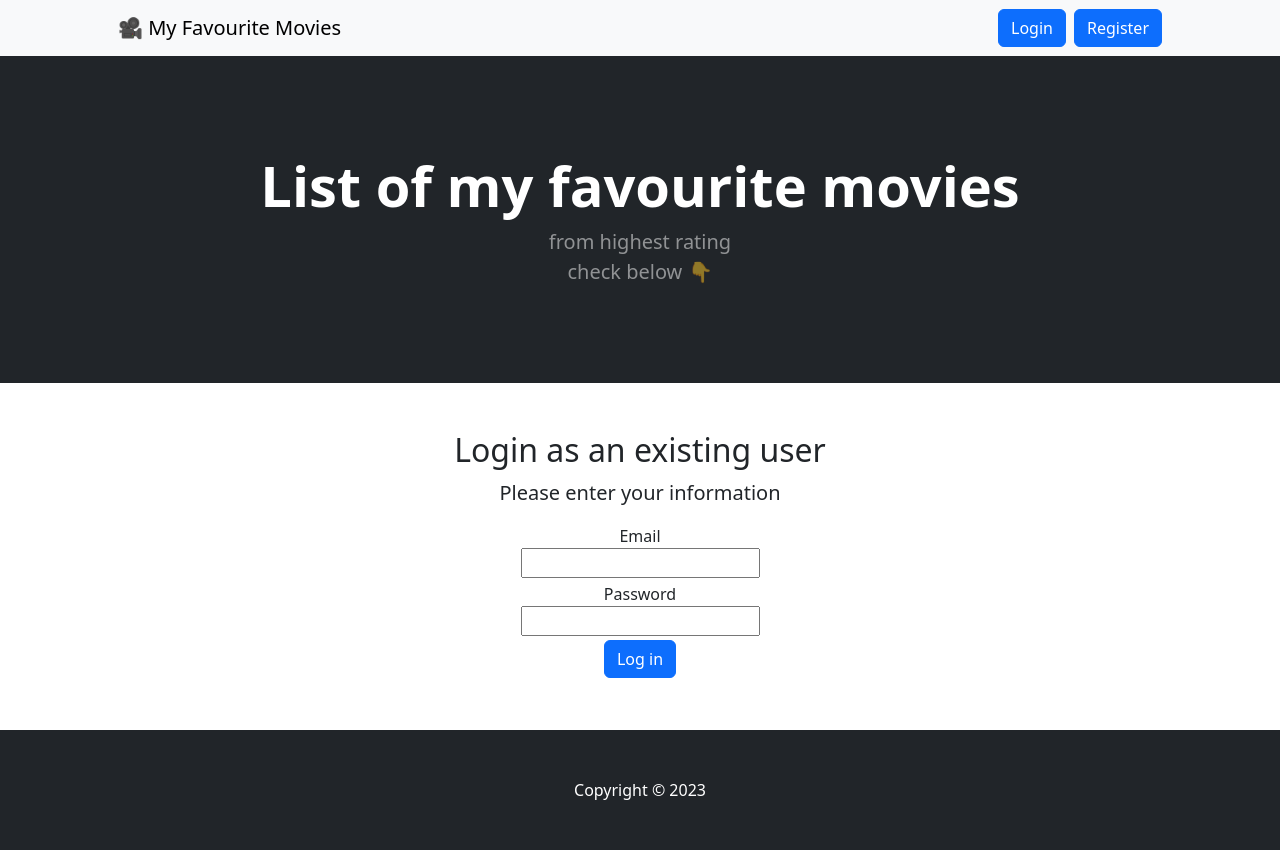
After one commit to ASzydlowski3/Movie-Review-Web-App, a Flask app: page /login in a window 1280 px wide. The commit adds this page. Run offline with Flask 3, Linux system fonts and the light colour scheme; some libraries are stand-ins or nearby versions.

Commit message:
Implemented user authentication, user-specific movie addition, deletion and editing features.

```diff
--- a/main.py
+++ b/main.py
@@ -1,21 +1,42 @@
-from flask import Flask, render_template, redirect, url_for, request
+from flask import Flask, render_template, redirect, url_for, request, flash
 from flask_bootstrap import Bootstrap5
 from flask_sqlalchemy import SQLAlchemy
+from werkzeug.security import generate_password_hash, check_password_hash
 from flask_wtf import FlaskForm
-from wtforms import StringField, SubmitField
+from wtforms import StringField, SubmitField, PasswordField
 from wtforms.validators import DataRequired
+from flask_login import UserMixin, login_user, LoginManager, login_required, current_user, logout_user
 import requests
 import os
 
+
 db = SQLAlchemy()
-
+print(os.urandom(12))
 app = Flask(__name__)
-app.config['SECRET_KEY'] = '8BYkEfBA6O6donzWlSihBXox7C0sKR6b'
+########INSERT YOUR SECRET KEY########
+app.config['SECRET_KEY'] = f'{os.urandom(12)}'
 Bootstrap5(app)
 engine = db.create_engine("sqlite:///fav_movies.db")
 app.config["SQLALCHEMY_DATABASE_URI"] = "sqlite:///fav_movies.db"
 db.init_app(app)
+login_manager = LoginManager()
+login_manager.init_app(app)
 
+
+
+
+
+class LoginForm(FlaskForm):
+    email = StringField('Email', validators=[DataRequired()])
+    password = PasswordField('Password', validators=[DataRequired()])
+    submit = SubmitField('Log in')
+
+
+class RegisterForm(FlaskForm):
+    email = StringField('Email', validators=[DataRequired()])
+    password = PasswordField('Password', validators=[DataRequired()])
+    name = StringField('Name', validators=[DataRequired()])
+    submit = SubmitField('Register')
 
 
 class EditForm(FlaskForm):
@@ -23,13 +44,17 @@ class EditForm(FlaskForm):
     review = StringField('Review')
     submit = SubmitField('Change')
 
+
 class AddForm(FlaskForm):
     title = StringField('Title', render_kw={"placeholder": "Enter movie title", "style": "text-align: center;"}, validators=[DataRequired()])
     submit = SubmitField('submit')
 
+
 class Movie(db.Model):
     id = db.Column(db.Integer, primary_key=True)
-    title = db.Column(db.String, unique=True, nullable=False)
+    owner_id = db.Column(db.Integer, nullable=False)
+    movie_id = db.Column(db.Integer, nullable=False)
+    title = db.Column(db.String, nullable=False)
     year = db.Column(db.Integer, nullable=False)
     description = db.Column(db.String, nullable=False)
     rating = db.Column(db.String, nullable=False)
@@ -38,17 +63,83 @@ class Movie(db.Model):
     img_url = db.Column(db.String, nullable=False)
     trailer_url = db.Column(db.String, nullable=False)
 
+class User(UserMixin, db.Model):
+    id = db.Column(db.Integer, primary_key=True)
+    email = db.Column(db.String(100), unique=True)
+    password = db.Column(db.String(100))
+    name = db.Column(db.String(1000))
+
 
 with app.app_context():
     db.create_all()
 
+@login_manager.user_loader
+def load_user(user_id):
+    return db.get_or_404(User, user_id)
+
+@login_required
 @app.route("/")
 def home():
-    movies = db.session.execute(db.select(Movie).order_by(Movie.rating.desc())).scalars().all()
-    return render_template("index.html", movies=movies)
+    if current_user.is_authenticated:
+        movies = db.session.execute(db.select(Movie).where(Movie.owner_id == int(current_user.get_id())).order_by(Movie.rating.desc())).scalars().all()
+        return render_template("index.html", movies=movies)
+    else:
+        return redirect('register')
 
+@app.route('/register', methods=["GET", "POST"])
+def register():
+    forms = RegisterForm()
+    if request.method == 'POST':
+        if forms.validate_on_submit():
+            result = db.session.execute(db.select(User).where(User.email == request.form.get('email')))
+            user = result.scalar()
+            if user:
+                flash("This e-mail is already in our system, please log in")
+                return redirect(url_for('login'))
+            new_user = User(
+                email=request.form.get('email'),
+                password=generate_password_hash(password=request.form.get('password'), method='pbkdf2:sha256', salt_length=8),
+                name=request.form.get('name')
+            )
+            db.session.add(new_user)
+            try:
+                db.session.commit()
+                login_user(new_user)
+                return redirect("index.html")
+            except:
+                login_user(new_user)
+                return redirect("index.html")
+    return render_template("register.html", forms=forms)
+
+
+@app.route('/login', methods=["GET", "POST"])
+def login():
+    forms = LoginForm()
+    if request.method == 'POST':
+        if forms.validate_on_submit():
+            try:
+                email = request.form.get('email')
+                password = request.form.get('password')
+                user = db.session.execute(db.select(User).where(User.email == email)).scalar()
+                if check_password_hash(user.password, password):
+                    login_user(user)
+                    print(current_user.is_authenticated)
+                    return redirect("/")
+            except AttributeError:
+                print(current_user.is_authenticated)
+                return redirect("/")
+    return render_template("login.html", forms=forms)
+
+@login_required
+@app.route('/logout')
+def logout():
+    logout_user()
+    return render_template("index.html")
+
+@login_required
 @app.route('/edit', methods=["GET", "POST"])
 def edit():
+    forms = EditForm()
     if request.method == 'POST':
         with app.app_context():
             movie_to_update = db.session.execute(db.select(Movie).where(Movie.id == request.form.get('id'))).scalar()
@@ -60,14 +151,16 @@ def edit():
             return redirect("/")
     movie_id = request.args.get('id')
     movie_selected = db.get_or_404(Movie, movie_id)
-    return render_template("edit.html", movie=movie_selected, forms=EditForm())
+    return render_template("edit.html", movie=movie_selected, forms=forms)
 
+@login_required
 @app.route('/delete')
 def delete():
     movie_id = request.args.get('id')
     movie_selected = db.get_or_404(Movie, movie_id)
-    db.session.delete(movie_selected)
-    db.session.commit()
+    if movie_selected:
+        db.session.delete(movie_selected)
+        db.session.commit()
     return redirect("/")
 
 
@@ -75,24 +168,35 @@ def delete():
 
 headers = {
     "accept": "application/json",
-    "Authorization": os.environ['bearer_token']
+    "Authorization": f"Bearer {os.environ['bearer_token']}"
 }
 
 
-
+@login_required
 @app.route('/add', methods=["GET", "POST"])
 def add():
-    addform = AddForm()
+    forms = AddForm()
     if request.method == 'POST':
-        if addform.title.validate(form=addform):
-            with app.app_context():
-                url = f"https://api.themoviedb.org/3/search/movie?query={request.form.get('title')}&include_adult=false&language=en-US&page=1"
-                response = requests.get(url, headers=headers).json()
-                movie_data = response['results'][0]
-                movie_id = movie_data['id']
+        if current_user.is_authenticated:
+            if forms.title.validate(form=forms):
+                with app.app_context():
+                    url = f"https://api.themoviedb.org/3/search/movie?query={request.form.get('title')}&include_adult=false&language=en-US&page=1"
+                    response = requests.get(url, headers=headers).json()
+                    movie_data = response['results'][0]
+                    movie_id = movie_data['id']
+                    ########CHECK FOR DUPLICATES #################
+
+                    potential_duplicates = db.session.execute(db.select(Movie).where(Movie.movie_id == movie_id)).scalars()
+                    for title in potential_duplicates:
+                        if title.movie_id == movie_id and title.owner_id == int(current_user.get_id()):
+                            print('duplikat')
+                            return redirect('/')
+
                 ########INSERT YOUR TMDB API KEY TOKEN########
-                trailer_key = requests.get(f'http://api.themoviedb.org/3/movie/{movie_id}/videos?api_key={os.environ["api_key"]}').json()['results'][0]['key']
+                trailer_key = requests.get(f'http://api.themoviedb.org/3/movie/557/videos', headers=headers).json()['results'][0]['key']
                 new_movie = Movie(
+                    movie_id = movie_id,
+                    owner_id=current_user.get_id(),
                     title=movie_data['original_title'],
                     year=int(movie_data['release_date'][0:4]),
                     description=movie_data['overview'],
@@ -103,12 +207,9 @@ def add():
                     trailer_url=f"https://www.youtube.com/embed/{trailer_key}"
                 )
                 db.session.add(new_movie)
-                try:
-                    db.session.commit()
-                except:
-                    return redirect('/')
+                db.session.commit()
                 return redirect('/')
-    return render_template("add.html", form=addform)
+    return render_template("add.html", forms=forms)
 
 @app.route('/description')
 def description():
--- a/requirements.txt
+++ b/requirements.txt
@@ -4,3 +4,5 @@ flask_sqlalchemy==3.0.5
 Flask_WTF==1.1.1
 Requests==2.31.0
 WTForms==3.0.1
+Flask_Login==0.6.2
+Werkzeug~=2.3.6
--- a/templates/base.html
+++ b/templates/base.html
@@ -20,14 +20,28 @@
 <nav class="navbar navbar-expand-lg navbar-light bg-light">
     <div class="container px-4 px-lg-5">
         <a class="navbar-brand" href="{{url_for('home')}}">🎥 My Favourite Movies</a>
+        {% if current_user.is_authenticated %}
+        <a href="{{url_for('add')}}" class="link-secondary">+ add new movie</a>
+        {% endif %}
         <button class="navbar-toggler" type="button" data-bs-toggle="collapse" data-bs-target="#navbarSupportedContent"
-                aria-controls="navbarSupportedContent" aria-expanded="false" aria-label="Toggle navigation"><span
-                class="navbar-toggler-icon"></span></button>
+                aria-controls="navbarSupportedContent" aria-expanded="false" aria-label="Toggle navigation">
+            <span class="navbar-toggler-icon"></span>
+        </button>
         <div class="collapse navbar-collapse" id="navbarSupportedContent">
-            <a href="{{ url_for('add') }}" class="btn btn-primary ms-auto">+ Add new movie</a>
+            {% if current_user.is_authenticated %}
+            <a href="{{ url_for('logout') }}" class="btn btn-primary ms-auto">Log out</a>
+            {% else %}
+            <!-- Login and Register Buttons -->
+            <div class="d-flex ms-auto">
+                <a href="{{ url_for('login') }}" class="btn btn-primary me-2">Login</a>
+                <a href="{{ url_for('register') }}" class="btn btn-primary">Register</a>
+            </div>
+            {% endif %}
         </div>
     </div>
 </nav>
+
+
 <!-- Header-->
 
 <header class="bg-dark py-5">
--- a/templates/edit.html
+++ b/templates/edit.html
@@ -10,15 +10,15 @@
     <form method="POST" action="{{ url_for('edit') }}" novalidate>
         {{ forms.csrf_token }}
 
-        <div class="form-group mb-3">
+        <div class="form-group mb-1">
             {{ forms.rating.label }} <br> {{ forms.rating }}
         </div>
 
-        <div class="form-group mb-3">
+        <div class="form-group mb-1">
             {{ forms.review.label }} <br> {{ forms.review }}
         </div>
 
-        <div class="mb-3">
+        <div class="mb-1">
             {{ forms.submit(class="btn btn-primary") }}
         </div>
 
--- /dev/null
+++ b/templates/login.html
@@ -0,0 +1,38 @@
+{% extends 'base.html' %}
+{% block title %}My Top Favourite Movies{% endblock %}
+{% block content %}
+<div class="py-5 text-center">
+    <h2>Login as an existing user</h2>
+    <p class="lead">Please enter your information</p>
+    {% with messages = get_flashed_messages() %}
+        {% if messages %}
+            {% for message in messages %}
+        <p class="form-text text-danger">{{ message }}</p>
+            {% endfor %}
+        {% endif %}
+    {% endwith %}
+    <form method="POST" action="{{ url_for('login') }}" novalidate>
+        {{ forms.csrf_token }}
+
+        <div class="form-group mb-1">
+            {{ forms.email.label }} <br> {{ forms.email }}
+            {% for error in forms.email.errors %}
+            <p class="form-text text-danger">{{ error }}</p>
+            {% endfor %}
+        </div>
+
+        <div class="form-group mb-1">
+            {{ forms.password.label }} <br> {{ forms.password }}
+            {% for error in forms.password.errors %}
+            <p class="form-text text-danger">{{ error }}</p>
+            {% endfor %}
+        </div>
+
+        <div class="mb-1">
+            {{ forms.submit(class="btn btn-primary") }}
+        </div>
+    </form>
+</div>
+
+
+{% endblock %}
```
Also changed, not shown: templates/add.html (+4 -4 lines), templates/register.html (added, +36 -0 lines), static/css/styles.css.
